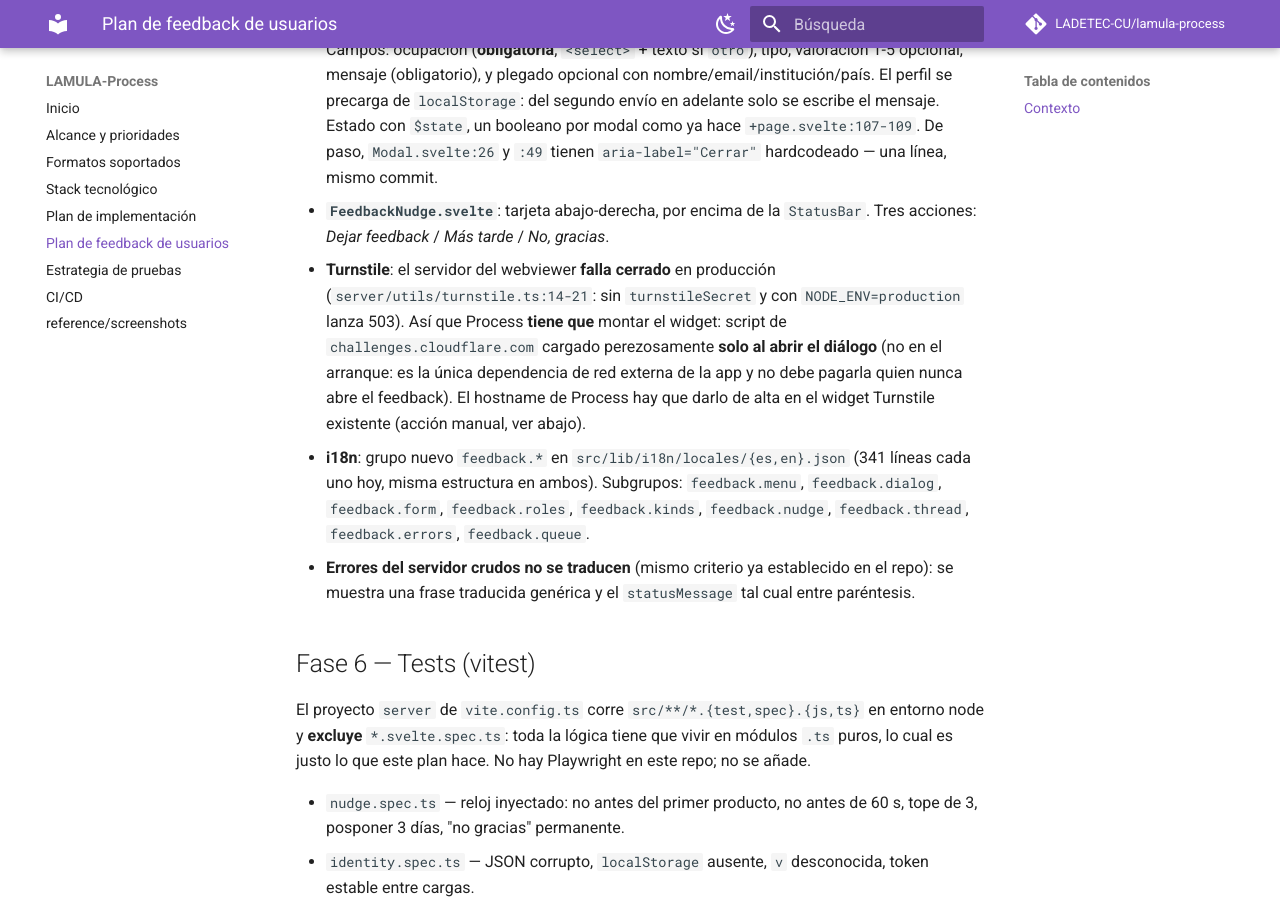
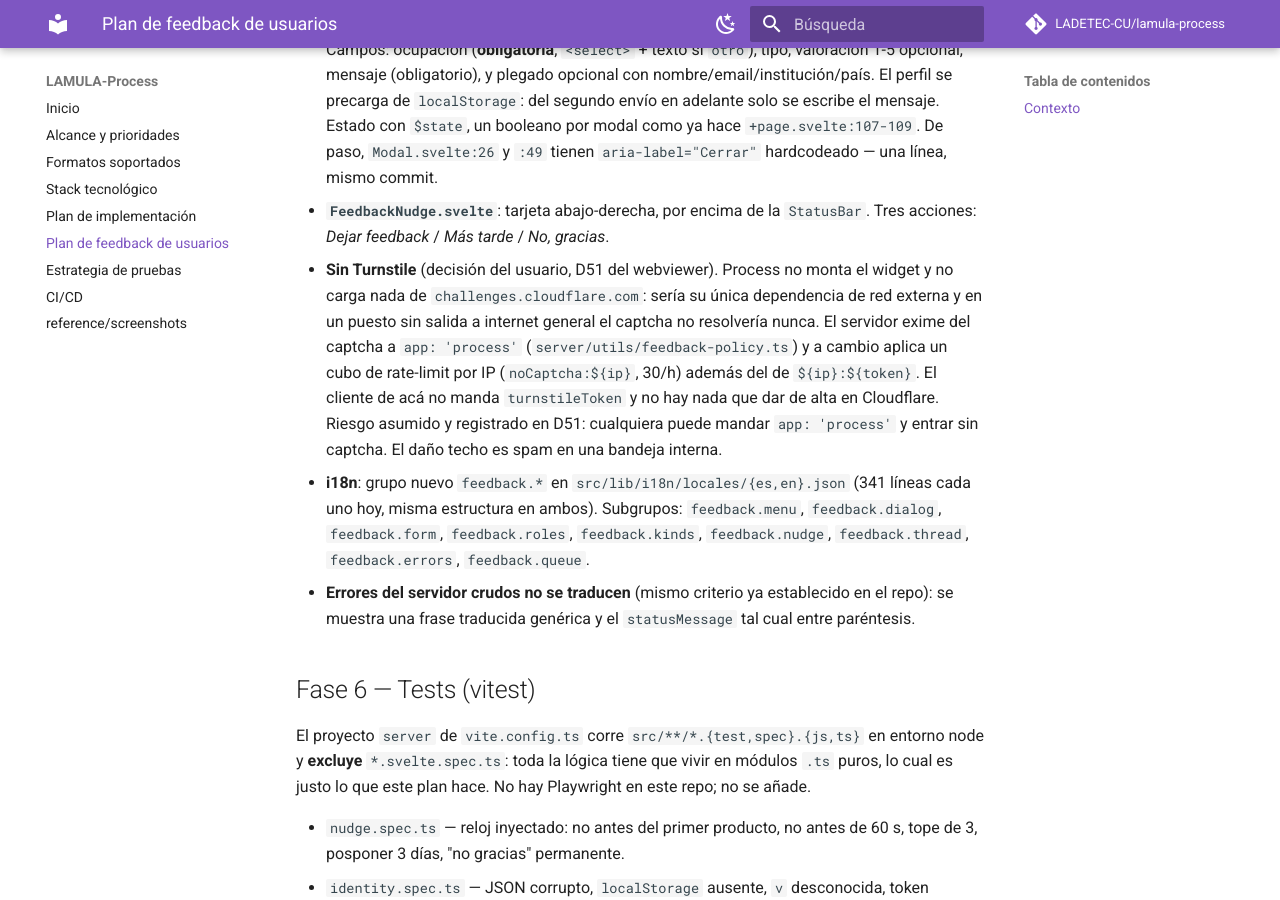
Before and after one commit to vladimir1284/lamula-process, an MkDocs documentation site: the page built from docs/plan-feedback.md, in a window 1280 px wide and 900 px high, scrolled down 10437 px. Built offline with MkDocs 1.6.1 and Material for MkDocs 9.7.7, drawn with Linux system fonts in a browser that asks for light colours; comment, search, counter and statistics services are not loaded; some of the changed text lies outside the part shown.

Commit message:
docs(feedback): Process envía sin Turnstile
Decisión del usuario: la app de escritorio no carga el script de
Cloudflare. El servidor exime a `app: 'process'` del captcha y lo
compensa con un cubo de rate-limit por IP. Riesgo del campo `app`
declarado por el cliente anotado en Riesgos abiertos.

Refs D51 de lamula-webviewer.

Co-Authored-By: Claude Opus 5 (1M context) <noreply@anthropic.com>

```diff
--- a/docs/plan-feedback.md
+++ b/docs/plan-feedback.md
@@ -381,12 +381,14 @@ detecta**, así que la disciplina no es opcional.
   commit.
 - **`FeedbackNudge.svelte`**: tarjeta abajo-derecha, por encima de la `StatusBar`. Tres acciones:
   _Dejar feedback_ / _Más tarde_ / _No, gracias_.
-- **Turnstile**: el servidor del webviewer **falla cerrado** en producción
-  (`server/utils/turnstile.ts:14-21`: sin `turnstileSecret` y con `NODE_ENV=production` lanza 503).
-  Así que Process **tiene que** montar el widget: script de `challenges.cloudflare.com` cargado
-  perezosamente **solo al abrir el diálogo** (no en el arranque: es la única dependencia de red
-  externa de la app y no debe pagarla quien nunca abre el feedback). El hostname de Process hay que
-  darlo de alta en el widget Turnstile existente (acción manual, ver abajo).
+- **Sin Turnstile** (decisión del usuario, D51 del webviewer). Process no monta el widget y no
+  carga nada de `challenges.cloudflare.com`: sería su única dependencia de red externa y en un
+  puesto sin salida a internet general el captcha no resolvería nunca. El servidor exime del
+  captcha a `app: 'process'` (`server/utils/feedback-policy.ts`) y a cambio aplica un cubo de
+  rate-limit por IP (`noCaptcha:${ip}`, 30/h) además del de `${ip}:${token}`. El cliente de acá no
+  manda `turnstileToken` y no hay nada que dar de alta en Cloudflare.
+  Riesgo asumido y registrado en D51: cualquiera puede mandar `app: 'process'` y entrar sin
+  captcha. El daño techo es spam en una bandeja interna.
 - **i18n**: grupo nuevo `feedback.*` en `src/lib/i18n/locales/{es,en}.json` (341 líneas cada uno
   hoy, misma estructura en ambos). Subgrupos: `feedback.menu`, `feedback.dialog`, `feedback.form`,
   `feedback.roles`, `feedback.kinds`, `feedback.nudge`, `feedback.thread`, `feedback.errors`,
@@ -451,10 +453,10 @@ justo lo que este plan hace. No hay Playwright en este repo; no se añade.
 
 ## Acciones manuales fuera del código (del usuario)
 
-1. **Turnstile**: añadir el hostname de Process (`lamula-process.pages.dev` y el dominio propio si
-   lo hay) al widget existente, y pasar la site key a este repo como variable de build.
-2. **Env en el Swarm**: `NUXT_CORS_ORIGINS` con los orígenes de Process.
-3. Desplegar el webviewer antes de que lo de acá sirva de algo.
+1. **Env en el Swarm**: `NUXT_CORS_ORIGINS` con los orígenes de Process.
+2. Desplegar el webviewer antes de que lo de acá sirva de algo.
+
+(Turnstile ya no hace falta: ver D51. No hay hostname que dar de alta ni site key que pasar.)
 
 ## Riesgos abiertos
 
@@ -464,5 +466,9 @@ justo lo que este plan hace. No hay Playwright en este repo; no se añade.
 - **Drift del contrato entre repos**: dos copias a mano de los mismos enums. No hay paquete
   compartido ni monorepo. Mitigación: comentario de cabecera que nombre el fichero fuente, y los
   enums son estables (no han cambiado desde la decisión 39).
+- **Camino sin captcha abierto a cualquiera (D51)**: el `app: 'process'` lo declara el cliente, así
+  que un script puede usarlo para saltarse Turnstile. Única barrera: el cubo por IP de 30/h. Si
+  aparece spam real, lo siguiente es bajar ese límite o exigir un encabezado firmado emitido por el
+  propio Swarm. Depende de que el contenedor solo sea alcanzable a través del proxy.
 - **Acoplamiento de uptime**: el feedback de Process depende del Swarm del webviewer. Aceptado a
   cambio de una sola bandeja; el fallo es suave por diseño.
```
